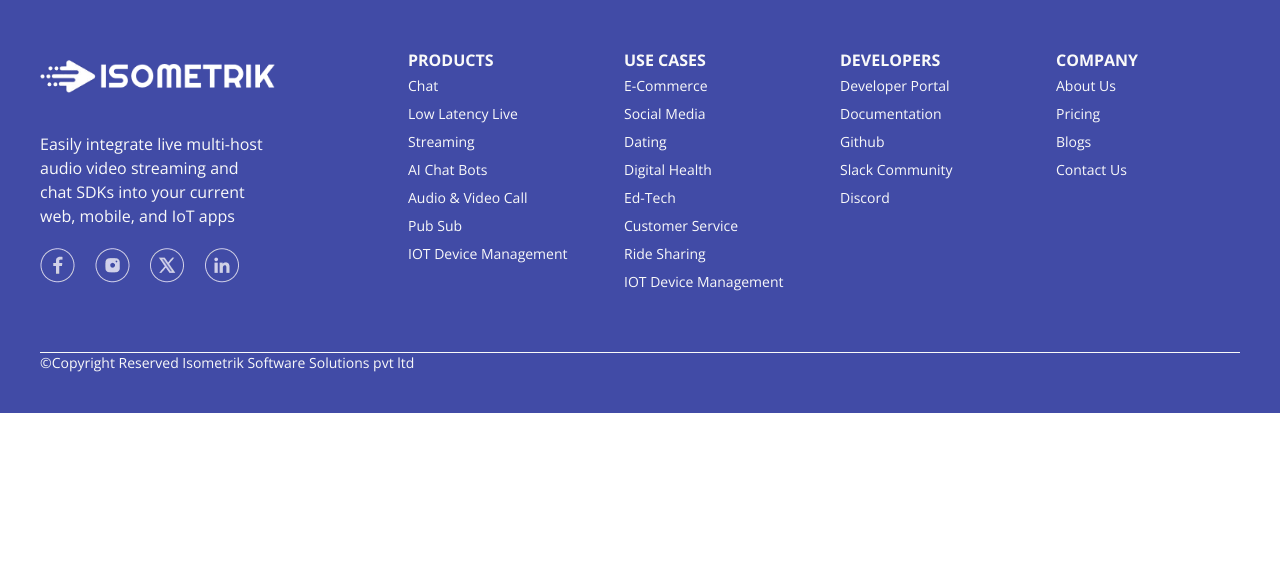
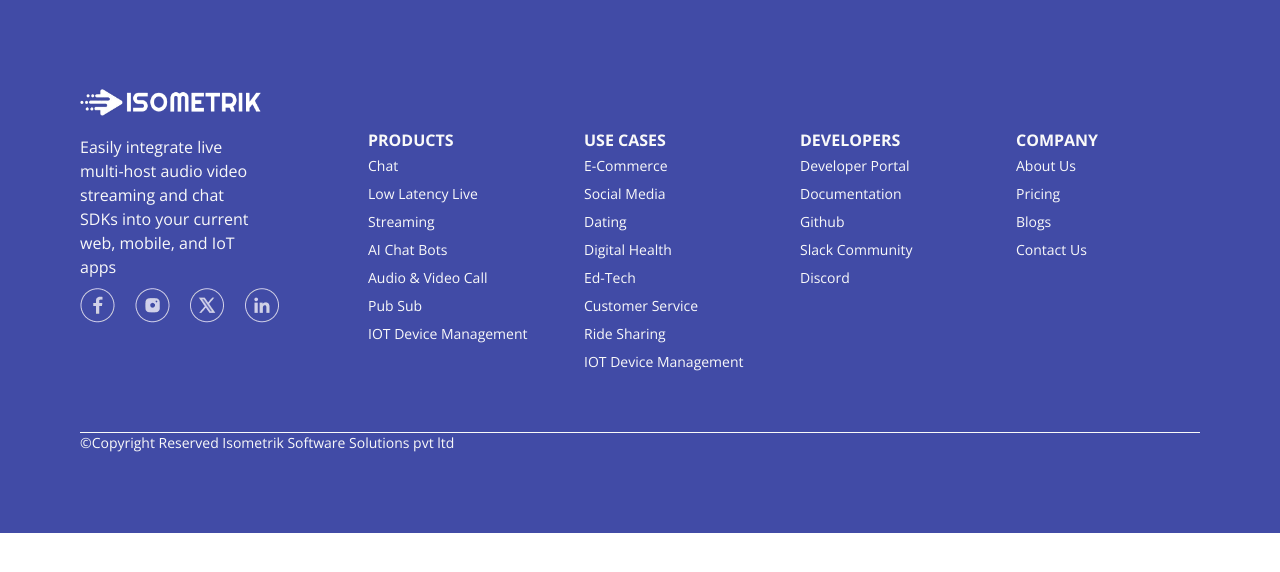
Before and after one commit to rounit08/isometrik-landing-nextapp, a Next.js app: page / in a window 1280 px wide. Shown: the top 572 px of the page. Built offline with nearby package versions, Linux system fonts and the light colour scheme.

Commit message:
feat: added responsive footer section

```diff
--- /dev/null
+++ b/src/app/components/footersection/FooterSection.jsx
@@ -0,0 +1,17 @@
+import FooterCard from "@/app/globalComponents/FooterCard/FooterCard"
+import Footer from "@/app/globalComponents/footer/Footer"
+import "../../globals.css";
+
+const FooterSection = () => {
+    return (
+        <div className="relative mt-72 w-full">
+                <FooterCard />
+
+            <div>
+                <Footer />
+            </div>
+        </div>
+    )
+}
+
+export default FooterSection
--- /dev/null
+++ b/src/app/globalComponents/FooterCard/FooterCard.jsx
@@ -0,0 +1,11 @@
+import "../../globals.css"
+const FooterCard = () => {
+    return (
+        <div className=" footercard absolute flex flex-col md:flex-row bg-white border border-focusBg p-1 md:p-10 items-center md:items-end rounded-2xl w-[22rem] md:w-[56rem] lg:w-[70rem] 2xl:w-[78rem] h-80 top-[-17rem] left-5 md:left-16 lg:left-18 shadow-lg justify-around">
+            <span className="text-4xl font-bold w-2/4 md:w-2/3">Ready to enhance your app's capabilities?</span>
+            <button className="bg-mainBlue px-10 rounded-3xl cursor-pointer text-focusBg h-1/6">Talk to Sales</button>
+        </div>
+    )
+}
+
+export default FooterCard
--- a/src/app/globalComponents/footer/Footer.jsx
+++ b/src/app/globalComponents/footer/Footer.jsx
@@ -13,7 +13,7 @@ const Footer = () => {
     const developerItems = ['Developer Portal', "Documentation", "Github", "Slack Community", "Discord"]
     const companyItems = ['About Us', 'Pricing', 'Blogs', 'Contact Us']
     return (
-        <div className="flex flex-col gap-2 bg-mainBlue text-focusBg p-2 md:p-10">
+        <div className="flex flex-col gap-2 bg-mainBlue text-focusBg p-2 md:p-20">
     <div className=" flex items-center flex-col md:flex-row md:items-start gap-2">
 
   <div className="flex flex-col  justify-evenly">
@@ -32,7 +32,7 @@ const Footer = () => {
 
   </div>
 
-  <div className="grid grid-cols-2  md:flex gap-10 p-2">
+  <div className="grid grid-cols-2  md:flex gap-10 p-2 pt-12">
   <FooterList title="PRODUCTS" items={productsItems} />
   <FooterList title="USE CASES" items={useCaseItems} />
   <FooterList title="DEVELOPERS" items={developerItems} />
```
